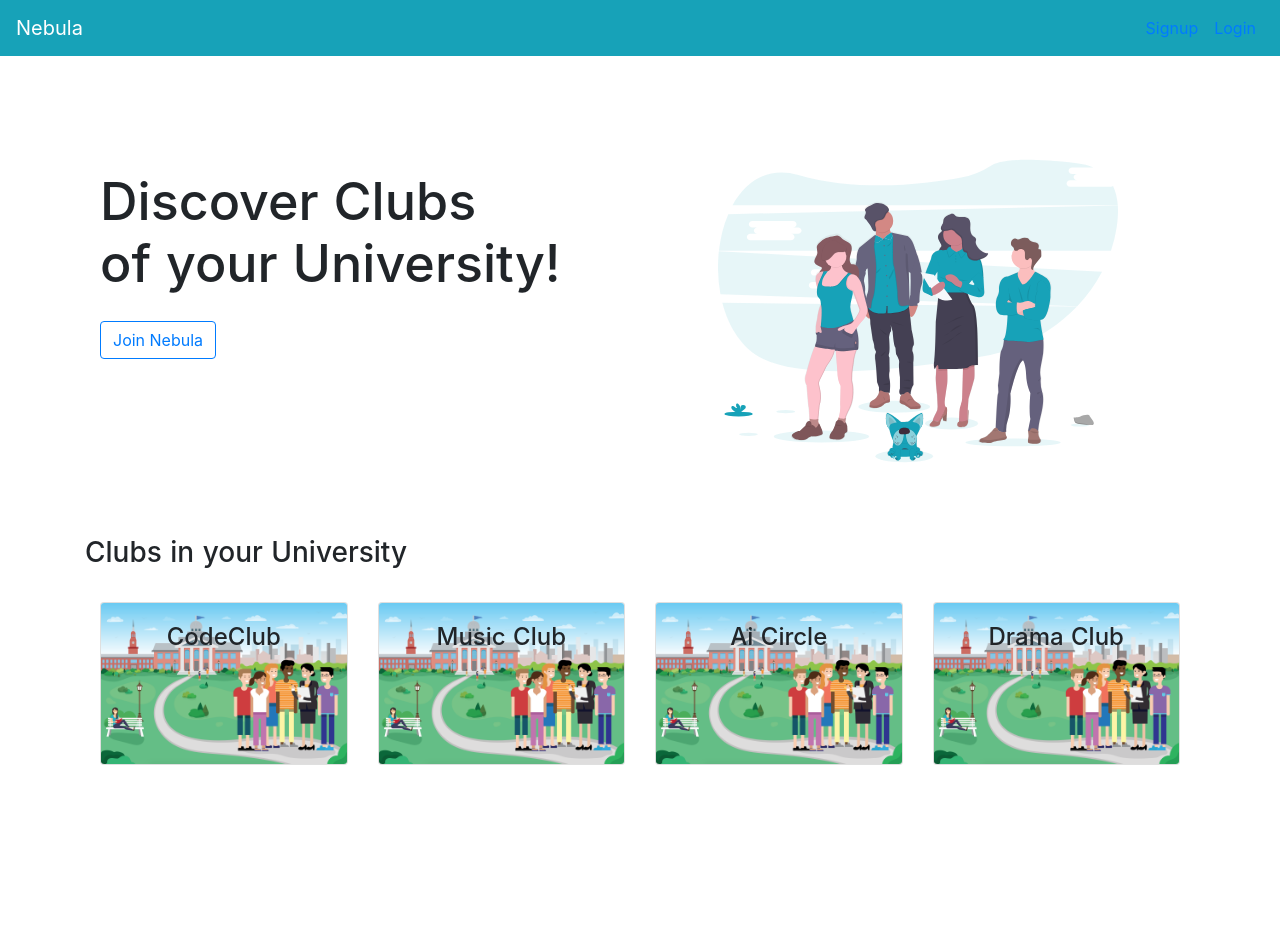
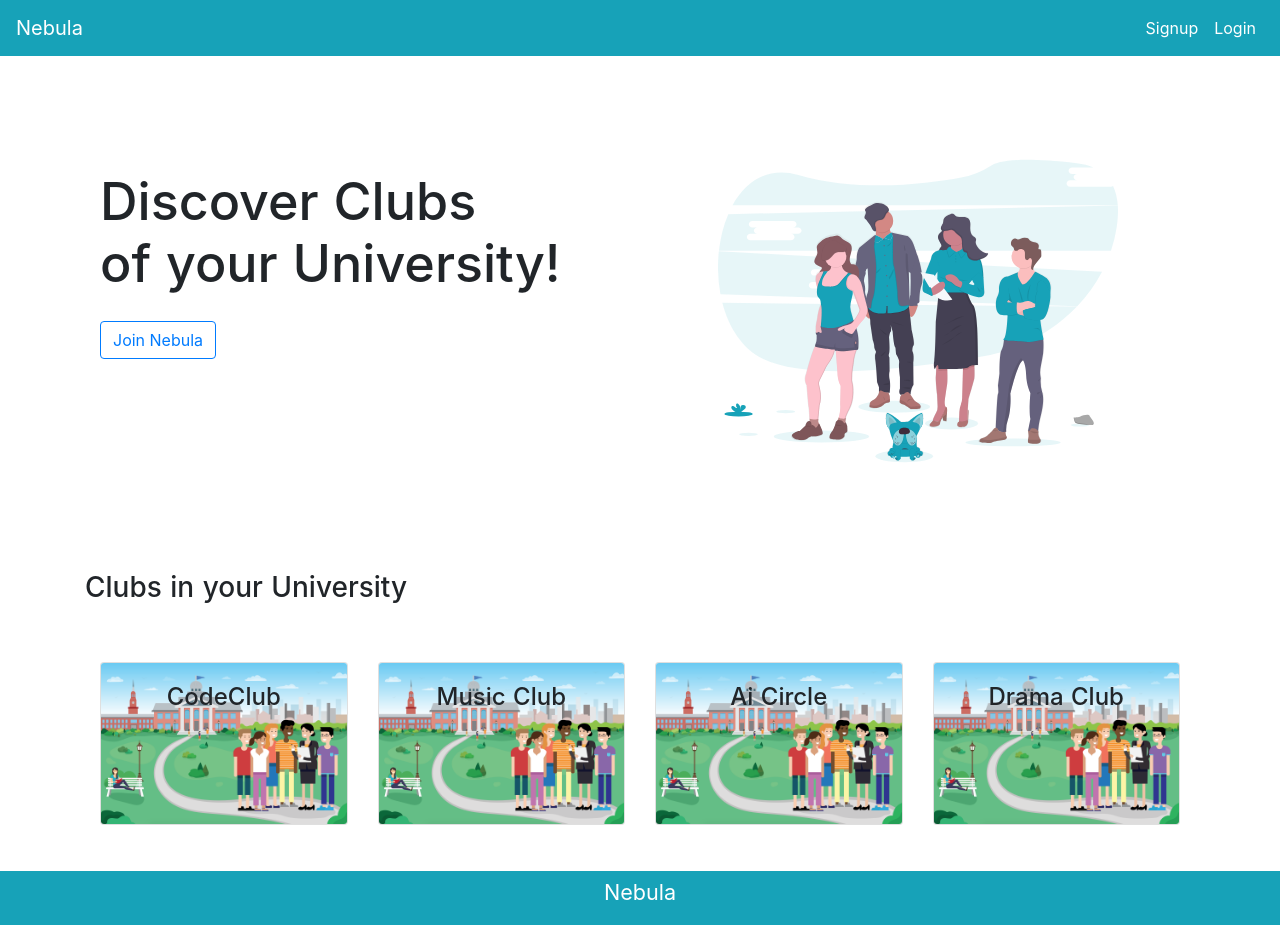
Before and after one commit to Bot-Academia/Nebula-Frontend, a Nuxt app: page / in a window 1280 px wide. Before the commit the page ends 800 px from the top, so only its background shows below. Built offline with nearby package versions, Linux system fonts and the light colour scheme.

Commit message:
footer nav fix

```diff
--- /dev/null
+++ b/components/Basic/Footer.vue
@@ -0,0 +1,36 @@
+<template>
+  <div class="footer">
+    <p>
+      Nebula
+    </p>
+  </div>
+</template>
+
+<script>
+export default {
+  name: 'Appfooter'
+}
+</script>
+
+<style scoped>
+#logo {
+  font-size: 30px;
+}
+a {
+  color: white;
+}
+.footer {
+    padding-top: 5px;
+  font-size: large;
+  position: absolute;
+  width: 100%;
+  bottom: 0;
+  background-color: #17a2b8 !important;
+  color: white;
+  text-align: center;
+  margin-bottom: 0;
+}
+p {
+  font-size: larger;
+}
+</style>
--- a/components/Basic/Nav.vue
+++ b/components/Basic/Nav.vue
@@ -11,12 +11,12 @@
         <!-- Right aligned nav items -->
         <b-navbar-nav class="ml-auto">
           <b-nav-item>
-            <nuxt-link to="/signup">
+            <nuxt-link class="link" to="/signup">
               Signup
             </nuxt-link>
           </b-nav-item>
-          <b-nav-item href="#">
-            <nuxt-link to="/login">
+          <b-nav-item>
+            <nuxt-link class="link" to="/login">
               Login
             </nuxt-link>
           </b-nav-item>
@@ -25,3 +25,9 @@
     </b-navbar>
   </div>
 </template>
+
+<style scoped>
+.link{
+  color: white;
+}
+</style>
--- a/components/Basic/club.vue
+++ b/components/Basic/club.vue
@@ -9,6 +9,7 @@
         <b-col
           v-for="club in clubs"
           :key="club.name"
+          class="tag"
           cols="12"
           sm="6"
           md="6"
@@ -30,6 +31,7 @@
   </div>
   </b-row>
   </b-container>
+
   </div>
 </template>
 
@@ -63,9 +65,12 @@ export default {
 
 <style scoped>
 .clubs{
-    margin-top: 25px;
+    margin: 60px 0px 100px 0px;
 }
 .heading{
     text-align: left;
 }
+.tag{
+  margin-top: 25px;
+}
 </style>
--- a/layouts/default.vue
+++ b/layouts/default.vue
@@ -2,18 +2,32 @@
   <div>
     <Nav />
     <Nuxt />
+    <Footer />
   </div>
 </template>
 <script>
 import Nav from '../components/Basic/Nav.vue'
+import Footer from '../components/Basic/Footer'
 export default {
   components: {
-    Nav
+    Nav,
+    Footer
   }
 }
 </script>
 <style>
+
+      body {
+        min-height: 100%;
+        display: flex;
+        flex-direction: column;
+      }
 html {
+  scroll-behavior: smooth;
+        min-height: 100%;
+        min-width: 100%;
+        position: relative;
+        max-width: 100%;
   font-family:
     'Source Sans Pro',
     -apple-system,
```
